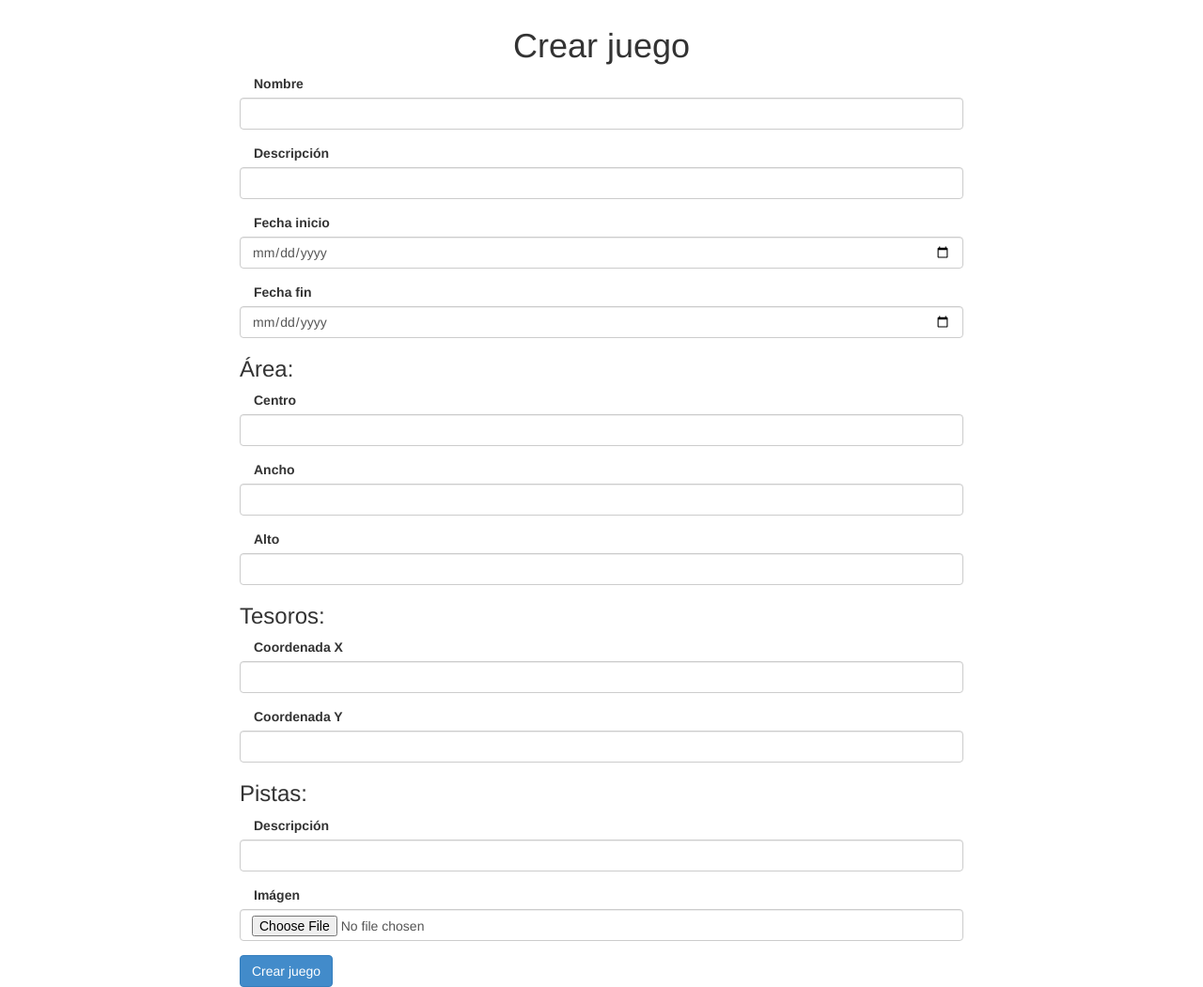
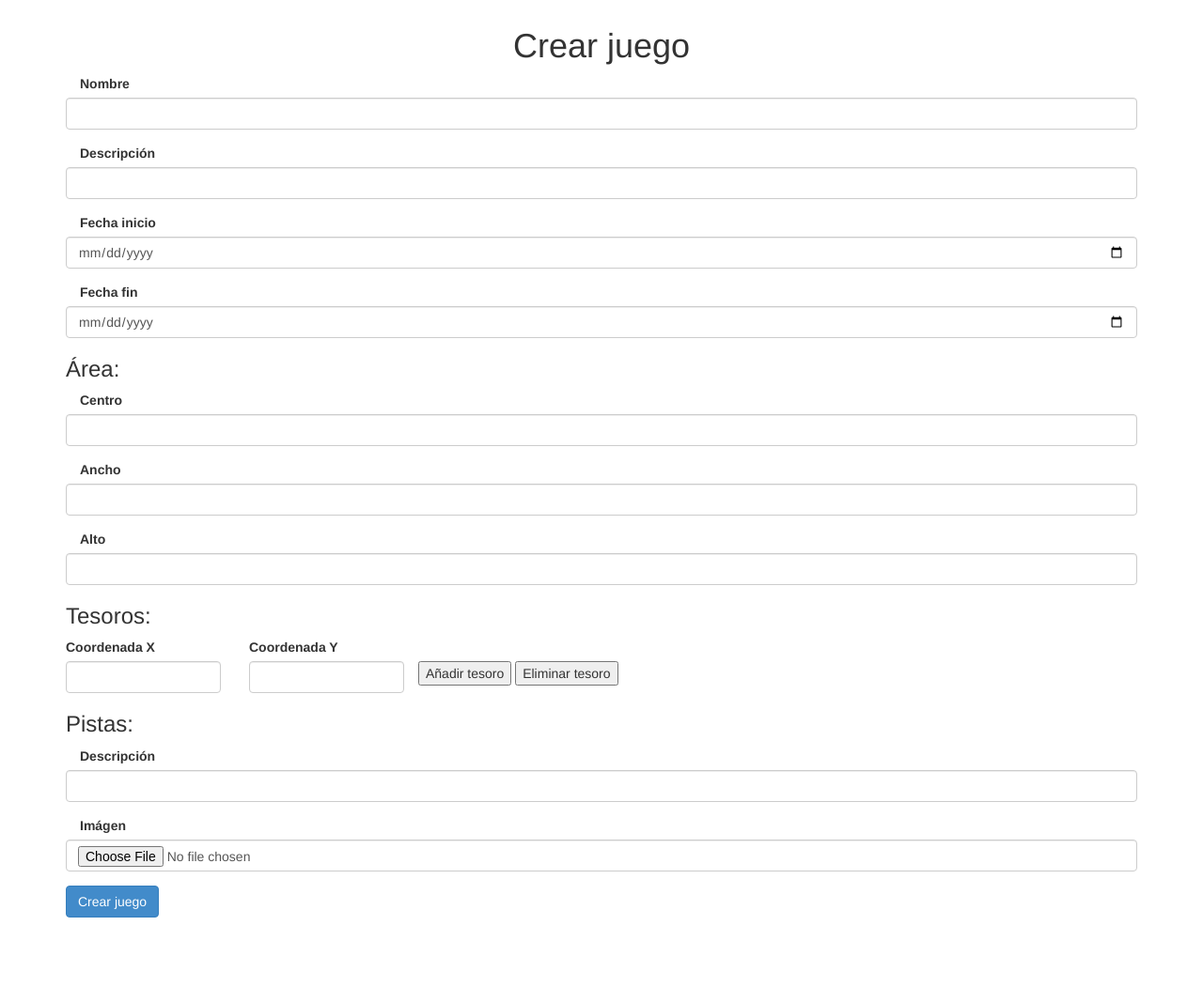
Before and after one commit to AlvaroMAM/GNSS-Galileo, a Flask app: page /crearjuego in a window 1280 px wide. Shown: the part 51-1102 px from the top of the page at 94% size. After the commit the page ends 1028 px from the top, so only its background shows below. Run offline with Flask 2, Linux system fonts and the light colour scheme; some libraries are stand-ins or nearby versions.

Commit message:
Crear más tesoros

```diff
--- a/code/templates/crearjuego.html
+++ b/code/templates/crearjuego.html
@@ -9,8 +9,7 @@
         </div>
     </div>
     <div class="row">
-        <div class="col-md-2"></div>
-        <div class="col-md-8">
+        <div class="container">
             <form action="/saveGame" method="POST">
                 <div class="form-group">
                     <label for="inputNombre" class="col-sm-3 control-label">Nombre</label>
@@ -42,14 +41,20 @@
                     <input type="number" class="form-control" name="inputAlto" id="inputAlto">
                 </div>
                 <h3>Tesoros:</h3>
-                <div class="form-group">
-                    <label for="inputCoordenadaX" class="col-sm-3 control-label">Coordenada X</label>
-                    <input type="number" class="form-control" name="inputCoordenadaX" id="inputCoordenadaX">
+                <div class="form-group row">
+                    <label for="inputCoordenadaX" class="col-sm-2 control-label">Coordenada X</label>
+                    <label for="inputCoordenadaY" class="col-sm-10 control-label">Coordenada Y</label>
+                    <div class="col-xs-2">
+                        <input type="number" class="form-control" name="inputCoordenadaX" id="inputCoordenadaX">
+                    </div>
+                    <div class="col-xs-2">
+                        <input type="number" class="form-control" name="inputCoordenadaY" id="inputCoordenadaY">
+                    </div>
+                    <button type="button" class="add" onclick="add();">Añadir tesoro</button>
+                    <button type="button" class="remove" onclick="remove();">Eliminar tesoro</button>
                 </div>
-                <div class="form-group">
-                    <label for="inputCoordenadaY" class="col-sm-3 control-label">Coordenada Y</label>
-                    <input type="number" class="form-control" name="inputCoordenadaY" id="inputCoordenadaY">
-                </div>
+                <div id="nuevo_tesoro"></div>
+                <input type="hidden" value="1" id="total_chq">
                 <h3>Pistas:</h3>
                 <div class="form-group">
                     <label for="inputPista" class="col-sm-3 control-label">Descripción</label>
@@ -63,4 +68,36 @@
             </form>
         </div>
     </div>
+<script>
+
+    function add() {
+        var new_chq_no = parseInt($('#total_chq').val()) + 1;
+        var new_input =  "<div class='form-group row'>" +
+                    "<label for='inputCoordenadaX' class='col-sm-2 control-label' id='labelCoordenadaX" + new_chq_no + "'>Coordenada X</label>" +
+                    "<label for='inputCoordenadaY' class='col-sm-10 control-label' id='labelCoordenadaY" + new_chq_no + "'>Coordenada Y</label>" +
+                    "<div class='col-xs-2'>" +
+                        "<input type='number' class='form-control' name='inputCoordenadaX" + new_chq_no + "' id='inputCoordenadaX" + new_chq_no + "'>" +
+                    "</div>" +
+                    "<div class='col-xs-2'>" +
+                        "<input type='number' class='form-control' name='inputCoordenadaY" + new_chq_no + "' id='inputCoordenadaY" + new_chq_no + "'>" +
+                    "</div>" +
+                    "</div>";
+
+        $('#nuevo_tesoro').append(new_input);
+
+        $('#total_chq').val(new_chq_no);
+    }
+
+    function remove() {
+        var last_chq_no = $('#total_chq').val();
+
+        if (last_chq_no > 1) {
+            $('#labelCoordenadaX' + last_chq_no).remove();
+            $('#labelCoordenadaY' + last_chq_no).remove();
+            $('#inputCoordenadaX' + last_chq_no).remove();
+            $('#inputCoordenadaY' + last_chq_no).remove();
+            $('#total_chq').val(last_chq_no - 1);
+    }
+}
+</script>
 {% endblock content %}
```
